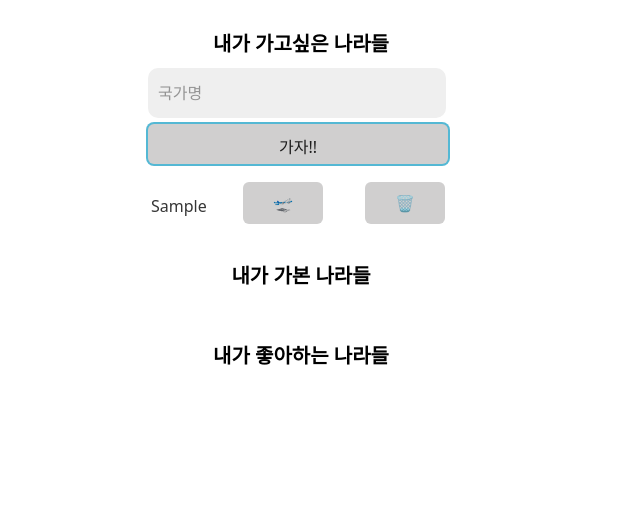
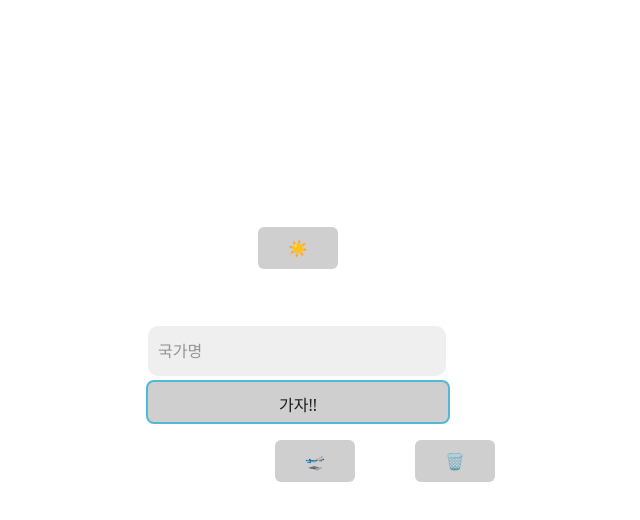
Before and after one commit to wonjangcloud9/vite-test, a React (Vite) app: page / in a window 1280 px wide. Both pictures are taken after typing "Sample" into the empty fields and a click on the button "가자!!". Shown: the top 520 px of the page, without its empty margins (339-979 px from the left). Built offline with nearby package versions, Linux system fonts and the light colour scheme.

Commit message:
다듬는중

```diff
--- a/src/App.tsx
+++ b/src/App.tsx
@@ -2,18 +2,51 @@ import styled from "styled-components";
 import { useForm } from "react-hook-form";
 import { useState, useEffect } from "react";
 import { setLocalStorage } from "./utils";
+import { useRecoilValue, useSetRecoilState } from "recoil";
+import { isDarkAtom } from "./atoms";
 
 const Container = styled.div`
   display: flex;
   flex-direction: column;
   align-items: center;
   justify-content: center;
+  background-color: ${(props) => props.theme.backgroundColor};
+  color: ${(props) => props.theme.color};
+  height: 100vh;
 `;
 
-const Subject = styled.h2`
-  font-size: 20px;
+interface NameProps {
+  isDark?: boolean;
+}
+
+const Subject = styled.div<NameProps>`
+  font-size: 22px;
   margin: 10px 0;
   text-align: start;
+  color: ${(props) => (props.isDark ? "white" : "black")};
+`;
+
+const CountryListContainer = styled.div``;
+
+const CountryList = styled.ul`
+  list-style: none;
+  padding: 0;
+  text-align: start;
+  width: 400px;
+`;
+
+const CountryItem = styled.li`
+  display: flex;
+  justify-content: space-between;
+  align-items: center;
+  width: 100%;
+  height: 40px;
+  margin-bottom: 10px;
+`;
+
+const CountryName = styled.div<NameProps>`
+  width: 30%;
+  color: ${(props) => (props.isDark ? "white" : "black")};
 `;
 
 interface Country {
@@ -24,6 +57,8 @@ interface Country {
 export default function App() {
   const [countries, setCountries] = useState<Country[]>([]);
   const countryInput = useForm();
+  const isDark = useRecoilValue(isDarkAtom);
+  const setDark = useSetRecoilState(isDarkAtom);
 
   useEffect(() => {
     const localCountries = JSON.parse(
@@ -32,9 +67,19 @@ export default function App() {
     setCountries(localCountries);
   }, []);
 
+  const toggleDark = () => {
+    setDark((prev) => !prev);
+  };
+
   return (
-    <Container>
-      <Subject>내가 가고싶은 나라들</Subject>
+    <Container
+      theme={{
+        backgroundColor: isDark ? "transparent" : "white",
+        color: isDark ? "white" : "transparent",
+      }}
+    >
+      <button onClick={toggleDark}>{isDark ? "☀️" : "🌊"}</button>
+      <Subject isDark={isDark}>내가 가고싶은 나라들</Subject>
       <form
         onSubmit={countryInput.handleSubmit((data) => {
           setCountries([...countries, { name: data.country, type: "want" }]);
@@ -64,29 +109,13 @@ export default function App() {
           가자!!
         </button>
       </form>
-      <ul
-        style={{
-          listStyle: "none",
-          padding: "0",
-          textAlign: "start",
-          width: "300px",
-        }}
-      >
+      <CountryListContainer>
+        <CountryList>
           {countries.map(
             (country, index) =>
               country.type === "want" && (
-              <li
-                key={index}
-                style={{
-                  display: "flex",
-                  justifyContent: "space-between",
-                  alignItems: "center",
-                  width: "100%",
-                  height: "40px",
-                  marginBottom: "10px",
-                }}
-              >
-                <div>{country.name}</div>
+                <CountryItem key={index}>
+                  <CountryName isDark={isDark}>{country.name}</CountryName>
                   <button
                     onClick={() => {
                       setCountries(
@@ -117,34 +146,20 @@ export default function App() {
                   >
                     🗑️
                   </button>
-              </li>
+                </CountryItem>
               )
           )}
-      </ul>
-      <Subject>내가 가본 나라들</Subject>
-      <ul
-        style={{
-          listStyle: "none",
-          padding: "0",
-          textAlign: "start",
-          width: "300px",
-        }}
-      >
+        </CountryList>
+      </CountryListContainer>
+
+      <CountryListContainer>
+        <Subject isDark={isDark}>내가 가본 나라들</Subject>
+        <CountryList>
           {countries.map(
             (country, index) =>
               country.type === "been" && (
-              <li
-                key={index}
-                style={{
-                  display: "flex",
-                  justifyContent: "space-between",
-                  alignItems: "center",
-                  width: "100%",
-                  height: "40px",
-                  marginBottom: "10px",
-                }}
-              >
-                <div>{country.name}</div>
+                <CountryItem key={index}>
+                  <CountryName isDark={isDark}>{country.name}</CountryName>
                   <button
                     onClick={() => {
                       setCountries(
@@ -183,35 +198,19 @@ export default function App() {
                   >
                     ❌
                   </button>
-                ️
-              </li>
+                </CountryItem>
               )
           )}
-      </ul>
-      <Subject>내가 좋아하는 나라들</Subject>
-      <ul
-        style={{
-          listStyle: "none",
-          padding: "0",
-          textAlign: "start",
-          width: "300px",
-        }}
-      >
+        </CountryList>
+      </CountryListContainer>
+      <CountryListContainer>
+        <Subject isDark={isDark}>내가 좋아하는 나라들</Subject>
+        <CountryList>
           {countries.map(
             (country, index) =>
               country.type === "like" && (
-              <li
-                key={index}
-                style={{
-                  display: "flex",
-                  justifyContent: "space-between",
-                  alignItems: "center",
-                  width: "100%",
-                  height: "40px",
-                  marginBottom: "10px",
-                }}
-              >
-                <div>{country.name}</div>
+                <CountryItem key={index}>
+                  <CountryName isDark={isDark}>{country.name}</CountryName>
                   <button
                     onClick={() => {
                       setCountries(
@@ -231,10 +230,11 @@ export default function App() {
                   >
                     🛫
                   </button>
-              </li>
+                </CountryItem>
               )
           )}
-      </ul>
+        </CountryList>
+      </CountryListContainer>
     </Container>
   );
 }
--- a/src/atoms.ts
+++ b/src/atoms.ts
@@ -1,11 +1,6 @@
 import { atom } from "recoil";
 
-export interface Country {
-  name: string;
-  type: string;
-}
-
-const countriesState = atom<Country[]>({
-  key: "countriesState",
-  default: [],
+export const isDarkAtom = atom({
+  key: "isDark",
+  default: true,
 });
```
Lines whose indentation alone changed are shown as unchanged.
